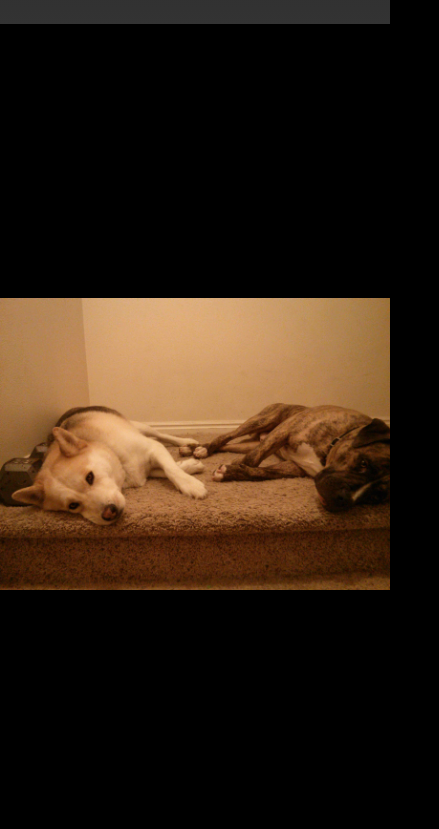
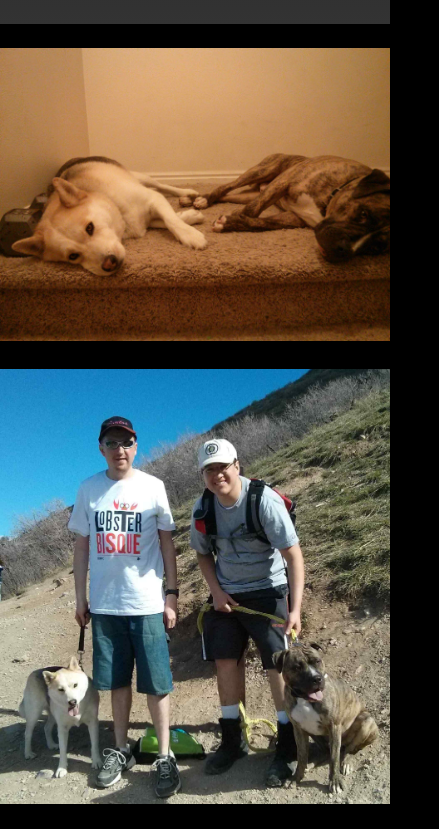
Before and after one commit to astevezimm/astevezimm.github.io, a plain HTML site: page index.html in a window 390 px wide. Shown: the part 820-1649 px from the top of the page, 439 px wide, since content can reach past the window. Drawn offline with Linux system fonts and the light colour scheme.

Commit message:
make image gallery responsive

```diff
--- a/index.js
+++ b/index.js
@@ -34,8 +34,6 @@ function updateActive() {
 
 function handleClick(event) {
     const id = +event.target.parentElement.id;
-    console.log(id);
-    console.log(index);
     if (index === 1 && id === IMG_COUNT)
         prevImg();
     else if (index === IMG_COUNT && id === 1)
--- a/styles.css
+++ b/styles.css
@@ -138,8 +138,10 @@ li {
 
 #gallery {
     display: flex;
-    justify-content: center;
+    flex-direction: column;
+    align-items: center;
     position: relative;
+    text-align: center;
 }
 
 .active {
@@ -166,3 +168,32 @@ li:has(+ .active), #gallery:has(.active:first-child) li:last-child {
     right: 50%;
     translate: 100% -50%;
 }
+
+@media screen and (max-width: 1024px) {
+    li:has(+ .active), #gallery:has(.active:first-child) li:last-child {
+        left: 0;
+        translate: -25% -50%;
+    }
+    .active + li, #gallery:has(.active:last-child) li:first-child {
+        right: 0;
+        translate: 25% -50%;
+    }
+    .active {
+        max-width: 30rem;
+    }
+}
+
+@media screen and (max-width: 768px) {
+    li {
+        display: block;
+        position: static;
+        opacity: 1;
+        scale: 1;
+        translate: 0;
+    }
+    #gallery {
+        gap: 1.5rem;
+        margin-top: 1.5rem;
+        margin-bottom: 1.5rem;
+    }
+}
```
